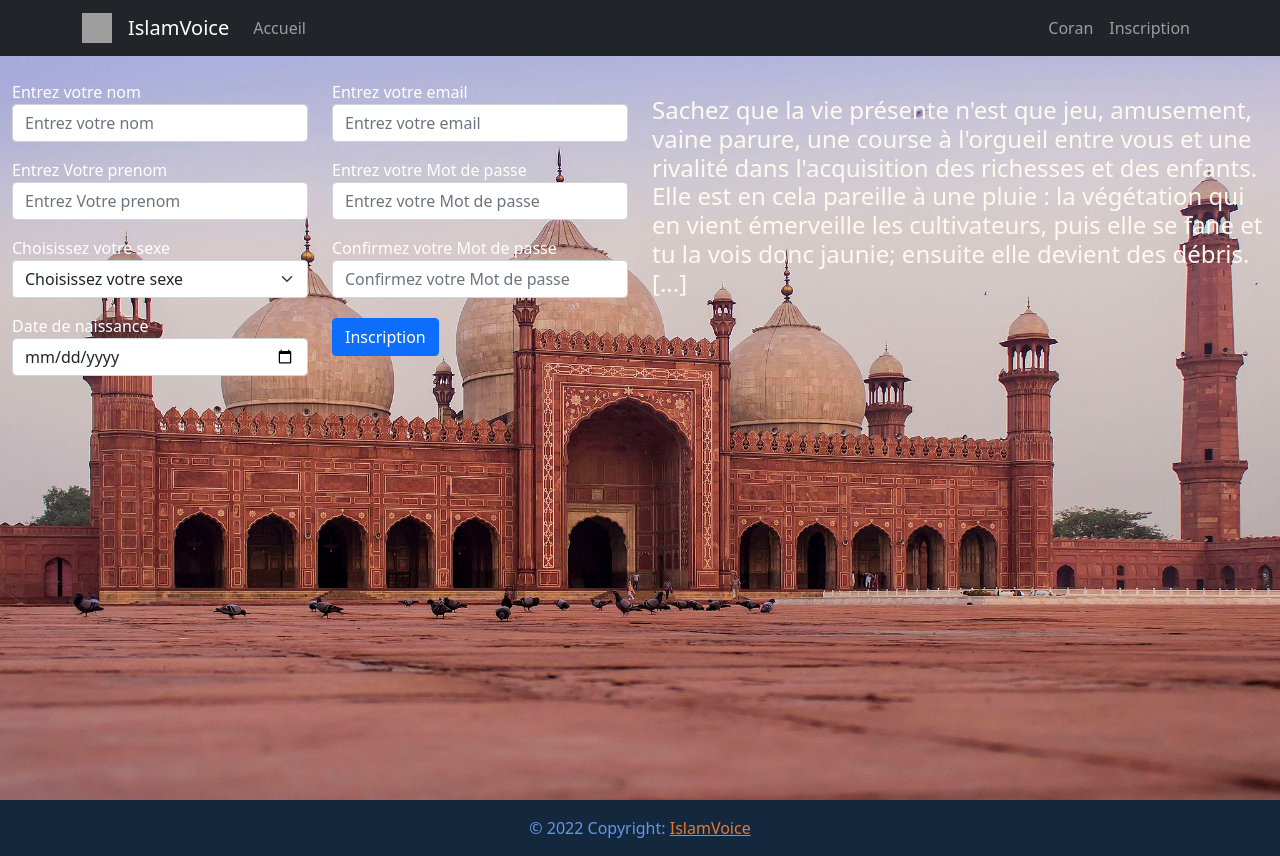
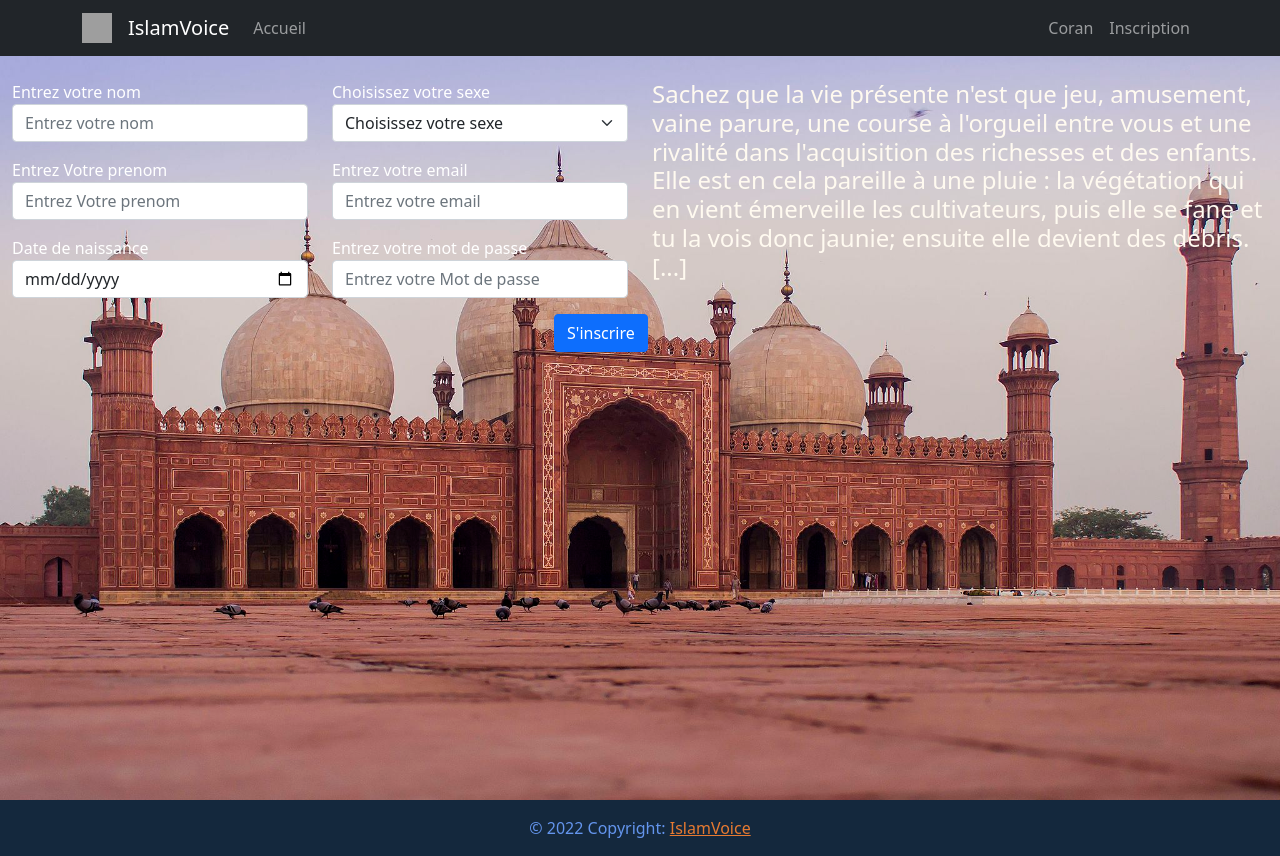
Before and after one commit to Nabil-Akatsuki/ForIslam, a React (Create React App) app: page /inscription in a window 1280 px wide. Built offline with nearby package versions, Linux system fonts and the light colour scheme; grey boxes are pictures that could not be loaded.

Commit message:
Connexion avec l'api-islam voice

```diff
--- a/package.json
+++ b/package.json
@@ -11,6 +11,7 @@
     "@testing-library/user-event": "^13.5.0",
     "axios": "^0.25.0",
     "bootstrap": "^5.1.3",
+    "cors": "^2.8.5",
     "react": "^17.0.2",
     "react-bootstrap": "^2.1.1",
     "react-datepicker": "^4.6.0",
--- a/src/assets/css/home.css
+++ b/src/assets/css/home.css
@@ -1,9 +1,9 @@
 a{
     color: rgb(231, 122, 49);
 }
-a:hover{
+/* a:hover{
     color: gray;
-}
+} */
 a:focus{
     color: gray;
 }
--- /dev/null
+++ b/src/axios/index.js
@@ -0,0 +1,3 @@
+import axios from "axios";
+
+export const api = axios.create({ baseURL: "http://localhost:5300"})
--- a/src/pages/Home/Accueil.js
+++ b/src/pages/Home/Accueil.js
@@ -1,11 +1,24 @@
 import React, { useState } from 'react'
-import { Container, Row, Col, Form, Button} from 'react-bootstrap'
+import { Container, Row, Col, Form, Button } from 'react-bootstrap'
 import mosque10 from '../../image/mosque10.jpg'
+import { logIn } from '../../services/authenti';
+
+
 function Accueil({ setLoggedIn }) {
     const [userMail, setUserMail] = useState('');
-    const [userPassWord, setUserPassWord] = useState('');
+    const [userPass, setUserPassWord] = useState('');
+
+    const sendLogIn = (e) => {
+        e.preventDefault();
+        logIn({userMail, userPass}).then(response => {
+            console.log(response.data)
+        }, reason => {
+            console.log(reason?.response?.data)
+        })
+
+    }
     return (
-        <Container fluid style={{ minHeight: "100vh",paddingTop: "150px", backgroundImage: "url(" + mosque10 + ")", backgroundSize:'cover'}}>
+        <Container fluid style={{ minHeight: "100vh", paddingTop: "150px", backgroundImage: "url(" + mosque10 + ")", backgroundSize: 'cover' }}>
             <Row>
                 <Col xs={12} md={8} >
                     <h3 style={{ color: "white" }}><strong> Qui combat la vérité sera vaincu</strong></h3>
@@ -14,19 +27,20 @@ function Accueil({ setLoggedIn }) {
                     <h5 style={{ color: "white" }}><p>Et implorez le pardon de votre Seigneur et repentez-vous à Lui. Mon Seigneur est vraiment Miséricordieux et plein d'Amour.</p></h5>
                 </Col>
                 <Col xs={12} md={4}>
-                    <h2 style={{ color: "white"}}><strong>IslamVoice</strong></h2>
+                    <h2 style={{ color: "white" }}><strong>IslamVoice</strong></h2>
                     <h5 style={{ color: "white" }}>Restez connecter à l'Islam où que vous soyez !</h5>
                     <Form>
                         <Form.Group className="mb-3" controlId="formBasicEmail">
-                            <Form.Control type="email" placeholder="E-mail" value={userMail} onChange={(e)=>setUserMail(e.target.value)} />
+                            <Form.Control type="email" placeholder="E-mail" value={userMail} onChange={(e) => setUserMail(e.target.value)} />
                         </Form.Group>
-
+                        <p>{userMail}</p>
                         <Form.Group className="mb-3" controlId="formBasicPassword">
-                            <Form.Control type="password" placeholder="Mot de passe" value={userPassWord} onChange={(e)=>setUserPassWord(e.target.value)} />
+                            <Form.Control type="password" placeholder="Mot de passe" value={userPass} onChange={(e) => setUserPassWord(e.target.value)} />
                         </Form.Group>
+                        <p>{userPass}</p>
                     </Form>
-                    <Button onClick={(e) => { e.preventDefault(); setLoggedIn(true) }} variant="primary" type="submit">Connexion</Button>
-                    <a href="#" style={{marginLeft:'50px'}}>Mot de passe oublié ?</a>
+                    <Button onClick={sendLogIn} variant="primary" type="submit">Connexion</Button>
+                    <a href="#" style={{ marginLeft: '50px' }}>Mot de passe oublié ?</a>
                 </Col>
             </Row>
         </Container>
--- a/src/pages/Home/Inscription.js
+++ b/src/pages/Home/Inscription.js
@@ -2,16 +2,31 @@ import React, { useState } from 'react'
 import { Container, Row, Col, Form, Button } from "react-bootstrap"
 import mosque5 from '../../image/mosque5.jpg'
 import '../../assets/css/inscription.css'
+import {register} from '../../services/register'
+
 function Inscription() {
-
-    const [userInfo, setUserInfo] = useState([]);
-    const [userName, setUserName] = useState('');
-    const [lastName, setLastName] = useState('');
+    const [nom, setNom] = useState('');
+    const [prenom, setPrenom] = useState('');
     const [sexe, setSexe] = useState('');
     const [birthDay, setBirthDay] = useState('');
-    const [adressMail, setAdressMail] = useState('');
+    const [userMail, setUserMail] = useState('');
     const [userPass, setUserPass] = useState('');
-    const [confirmPass, setConfirmPass] = useState('');
+
+    const sendRegister = (e)=>{
+        e.preventDefault();
+        register({nom, prenom, sexe, birthDay, userMail, userPass}).then(response => {
+            console.log(response.data)
+        }, reason => {
+            console.log(reason?.response?.data)
+        });
+        setNom('');
+        setPrenom('');
+        setSexe('');
+        setBirthDay('');
+        setUserMail('');
+        setUserPass('');
+
+    }
 
     return (
         <Container fluid style={{ minHeight: "100vh", paddingTop: "80px", backgroundImage: "url(" + mosque5 + ")", backgroundRepeat: "no-repeat", backgroundSize: "cover" }}>
@@ -20,19 +35,11 @@ function Inscription() {
                     <Form >
                         <Form.Group className="mb-3" controlId="formBasicName">
                             <label>Entrez votre nom</label>
-                            <Form.Control type="name" placeholder="Entrez votre nom" value={userName} onChange={(e) => setUserName(e.target.value)} />
+                            <Form.Control type="name" placeholder="Entrez votre nom" value={nom} onChange={(e) => setNom(e.target.value)} />
                         </Form.Group>
                         <Form.Group className="mb-3" controlId="formBasicName">
                             <label>Entrez Votre prenom</label>
-                            <Form.Control type="name" placeholder="Entrez Votre prenom" value={lastName} onChange={(e) => setLastName(e.target.value)} />
-                        </Form.Group>
-                        <Form.Group className="mb-3" controlId="formBasicName">
-                            <label>Choisissez votre sexe</label>
-                            <Form.Select aria-label="Default select example" value={sexe} onChange={(e) => setSexe(e.target.value)}>
-                                <option value="">Choisissez votre sexe</option>
-                                <option value="Homme">Homme</option>
-                                <option value="Femme">Femme</option>
-                            </Form.Select>
+                            <Form.Control type="name" placeholder="Entrez Votre prenom" value={prenom} onChange={(e) => setPrenom(e.target.value)} />
                         </Form.Group>
                         <Form.Group className="mb-3" controlId="formBasicDate">
                             <label>Date de naissance</label>
@@ -43,29 +50,27 @@ function Inscription() {
                 </Col>
                 <Col xs={12} md={3}>
                     <Form>
+                    <Form.Group className="mb-3" controlId="formBasicName">
+                            <label>Choisissez votre sexe</label>
+                            <Form.Select aria-label="Default select example" value={sexe} onChange={(e) => setSexe(e.target.value)}>
+                                <option value="">Choisissez votre sexe</option>
+                                <option value="Homme">Homme</option>
+                                <option value="Femme">Femme</option>
+                            </Form.Select>
+                        </Form.Group>
                         <Form.Group className="mb-3" controlId="formBasicEmail">
                             <label>Entrez votre email</label>
-                            <Form.Control type="email" placeholder="Entrez votre email" value={adressMail} onChange={(e) => setAdressMail(e.target.value)} />
+                            <Form.Control type="email" placeholder="Entrez votre email" value={userMail} onChange={(e) => setUserMail(e.target.value)} />
                         </Form.Group>
                         <Form.Group className="mb-3" controlId="formBasicPassword">
-                            <label>Entrez votre Mot de passe</label>
+                            <label>Entrez votre mot de passe</label>
                             <Form.Control type="password" placeholder="Entrez votre Mot de passe" value={userPass} onChange={(e) => setUserPass(e.target.value)} />
                         </Form.Group>
-                        <Form.Group className="mb-3" controlId="formBasicPassword">
-                            <label>Confirmez votre Mot de passe</label>
-                            <Form.Control type="password" placeholder="Confirmez votre Mot de passe" value={confirmPass} onChange={(e)=>setConfirmPass(e.target.value)} />
-                            <Button variant="primary" style={{ marginTop: "20px" }}>Inscription</Button>
-                        </Form.Group>
+
+                        <Button variant="primary" onClick={sendRegister} style={{ marginLeft: '222px' }}>S'inscrire</Button>
                     </Form>
                 </Col>
                 <Col xs={12} md={6}>
-                    <p>{userName}</p>
-                    <p>{lastName}</p>
-                    <p>{sexe} </p>
-                    <p>{birthDay} </p>
-                    <p>{adressMail} </p>
-                    <p>{userPass} </p>
-                    <p>{confirmPass} </p>
                     <h4 style={{ color: "floralwhite" }}>Sachez que la vie présente n'est que jeu, amusement, vaine parure, une course à l'orgueil entre vous et une rivalité dans l'acquisition des richesses et des enfants. Elle est en cela pareille à une pluie : la végétation qui en vient émerveille les cultivateurs, puis elle se fane et tu la vois donc jaunie; ensuite elle devient des débris. [...]</h4>
                 </Col>
             </Row>
--- /dev/null
+++ b/src/services/authenti.js
@@ -0,0 +1,5 @@
+import { api } from "../axios"
+
+export const logIn = ({userMail, userPass}) =>{
+    return api.post('/users/login', {userMail, userPass})
+}
--- /dev/null
+++ b/src/services/register.js
@@ -0,0 +1,5 @@
+import { api } from "../axios"
+
+export const register = ({nom, prenom, sexe, birthDay, userMail, userPass}) => {
+    return api.post('/users',{nom, prenom, sexe, birthDay, userMail, userPass})
+}
```
Also changed, not shown: src/components/Entete.js (+6 -6 lines), 1 other file (tests, documents, lock files or other folders).
